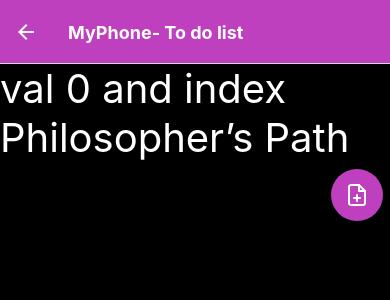
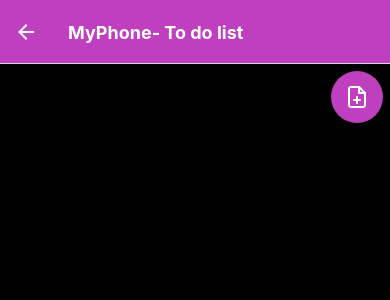
Before and after one commit to ChilliKirby/MyPhoneApp, a React Native app: screen /ToDoList in a window 390 px wide. Shown: the top 300 px of the page. Built offline with nearby package versions, Linux system fonts and the light colour scheme.

Commit message:
--ToDoList now does not crash when empty.

```diff
--- a/scenes/ToDoList/ToDoList.jsx
+++ b/scenes/ToDoList/ToDoList.jsx
@@ -19,12 +19,12 @@ const ToDoList = ({ navigation }) => {
             <ScrollView
 
             >
-                {tasks.length && (
+                {(tasks.length > 0) && (
                     <View>
                         {tasks.map((task) => (
 
                             <Text style={styles.text}>
-                                val {task.id} and index {task.title}
+                                val {task.id} and index {tasks.length}
                             </Text>
                         ))}
                     </View>
--- a/scenes/ToDoList/ToDoListContext.js
+++ b/scenes/ToDoList/ToDoListContext.js
@@ -46,6 +46,6 @@ function tasksReducer(tasks, action) {
 }
 
 const initialTasks = [
-  { id: 0, title: 'Philosopher’s Path', },
+ // { id: 0, title: 'Philosopher’s Path', },
 
 ];
```
